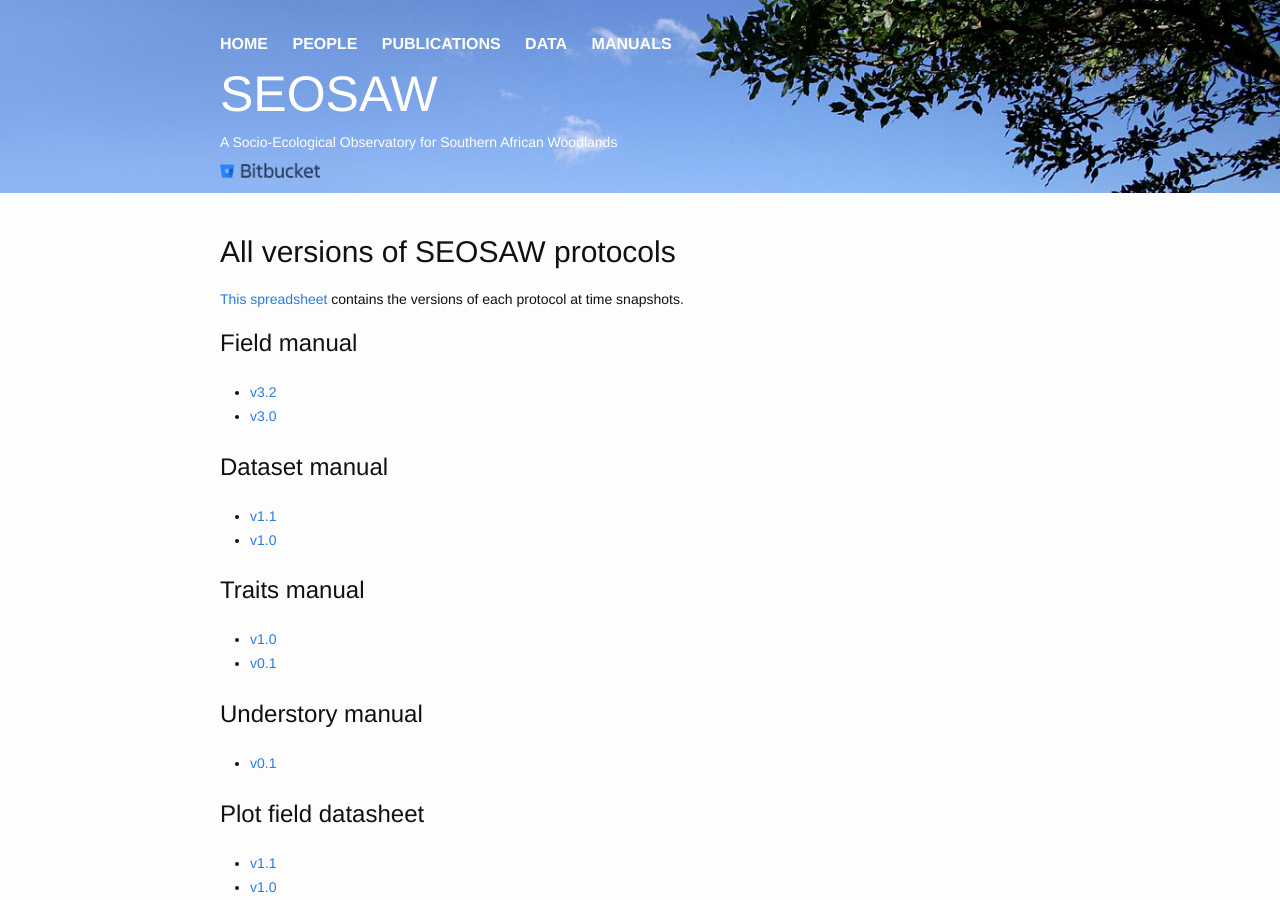
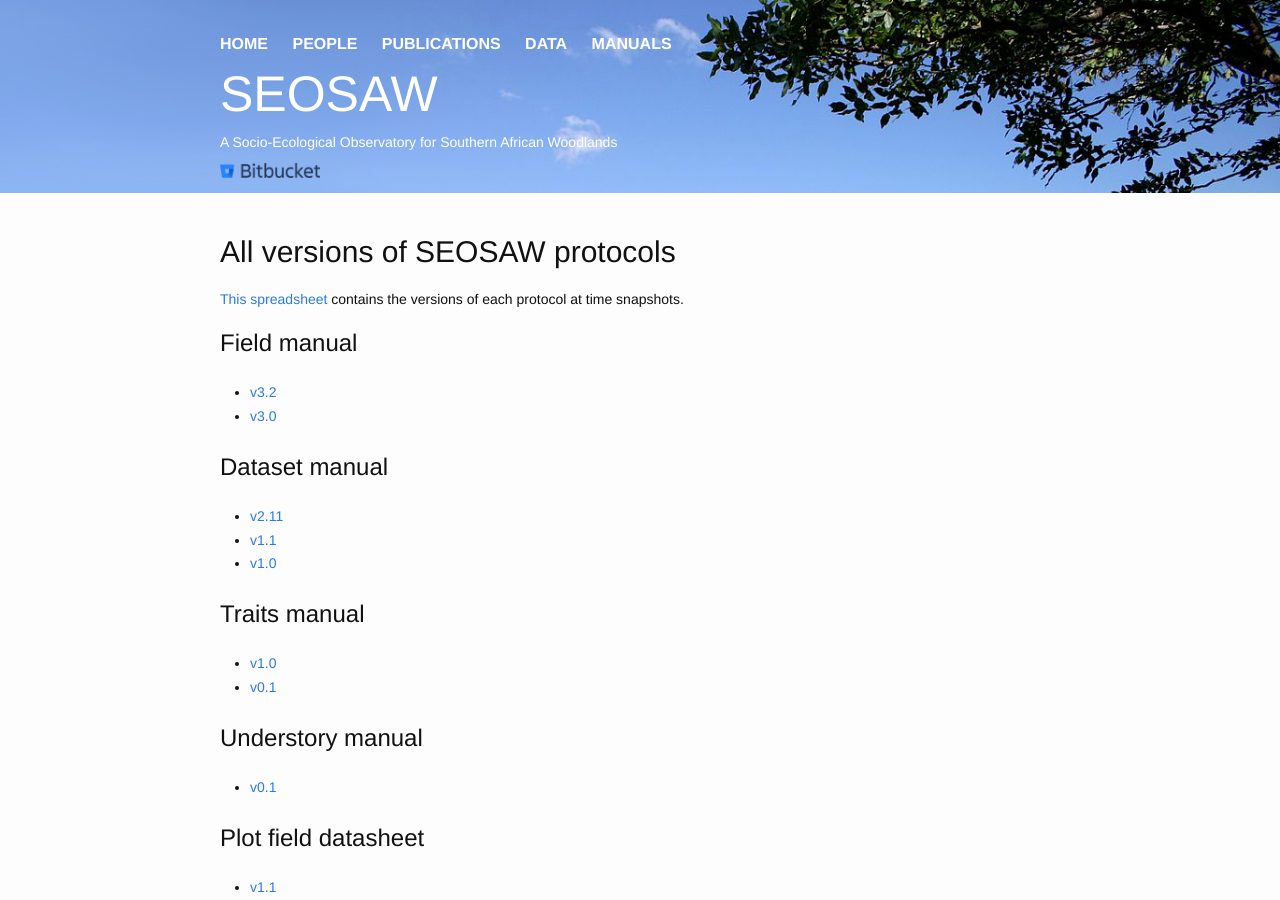
Before and after one commit to seosaw/seosaw.github.io, a Jekyll site: the page built from manual_versions.md, in a window 1280 px wide and 900 px high. Built offline with Jekyll 4.4.1, drawn with Linux system fonts in a browser that asks for light colours; nearby versions of some CDN libraries; our own code applies the rules of GitHub Pages for plain Markdown files.

Commit message:
Added newest dataset manual

```diff
--- a/manual_versions.md
+++ b/manual_versions.md
@@ -13,6 +13,7 @@ layout: default
 
 ## Dataset manual
 
+* [v2.11](https://bitbucket.org/miombo/seosaw/raw/master/doc/manuals/dataset_manual/versions/seosaw_dataset_manual_v2.11.pdf)
 * [v1.1](https://bitbucket.org/miombo/seosaw/raw/master/doc/manuals/dataset_manual/versions/seosaw_dataset_manual_v1.1.pdf)
 * [v1.0](https://bitbucket.org/miombo/seosaw/raw/master/doc/manuals/dataset_manual/versions/seosaw_dataset_manual_v1.0.pdf)
 
```
